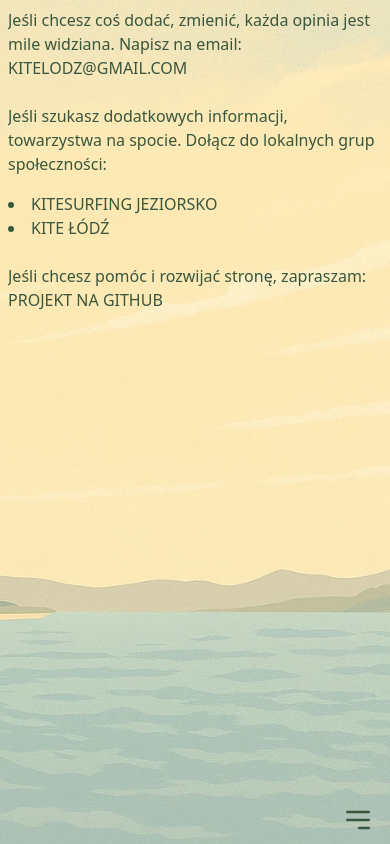
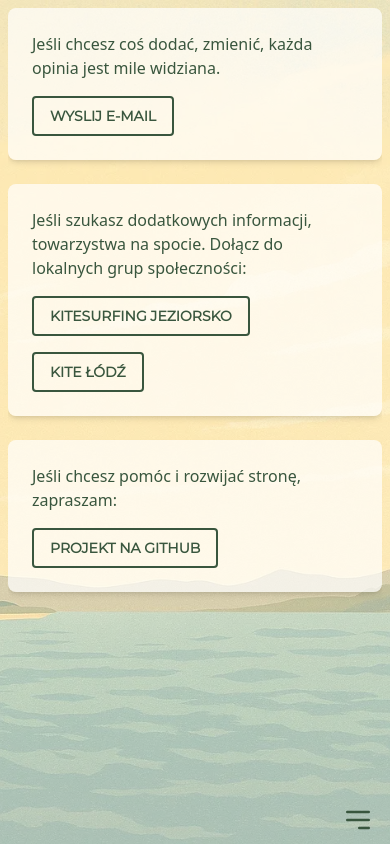
Before and after one commit to kadza/kite-lodz, an Astro site: page /kontakt in a window 390 px wide. Built offline with nearby package versions, Linux system fonts and the light colour scheme; Astro itself is replaced by a stand-in of ours.

Commit message:
feat: update kontakt and pogoda page layouts
- Kontakt: convert to white tiles with outlined buttons, restructure with buttons at bottom, match app transparency, responsive half-width on desktop
- Pogoda: reorganize into three tiles - current weather/forecasts, additional info, and source note

```diff
--- a/src/pages/kontakt.astro
+++ b/src/pages/kontakt.astro
@@ -21,55 +21,57 @@ const mobileSubNav = [];
       desktopSubNav={desktopSubNav}
       mobileSubNav={mobileSubNav}
     >
-      <div class="prose max-w-none">
-        <p class="mb-6">
-          Jeśli chcesz coś dodać, zmienić, każda opinia jest mile widziana.
-          Napisz na email:
+      <div class="space-y-6">
+        <div class="bg-white bg-opacity-70 p-6 rounded-lg shadow-md flex flex-col lg:w-1/2">
+          <p class="flex-grow">
+            Jeśli chcesz coś dodać, zmienić, każda opinia jest mile widziana.
+          </p>
           <a
             href="mailto:kitelodz@gmail.com"
-            class="text-textColor hover:text-hoverColor uppercase transition-colors"
+            class="inline-block font-montserrat uppercase font-semibold bg-transparent border-2 border-textColor text-textColor py-2 px-4 rounded hover:bg-textColor hover:text-white transition-colors text-sm mt-4 self-start whitespace-nowrap"
           >
-            kitelodz@gmail.com
+            wyslij e-mail
           </a>
-        </p>
-        <p class="mb-4">
-          Jeśli szukasz dodatkowych informacji, towarzystwa na spocie. Dołącz do
-          lokalnych grup społeczności:
-        </p>
-        <ul class="list-disc list-inside mb-6">
-          <li>
+        </div>
+
+        <div class="bg-white bg-opacity-70 p-6 rounded-lg shadow-md flex flex-col lg:w-1/2">
+          <p class="flex-grow">
+            Jeśli szukasz dodatkowych informacji, towarzystwa na spocie. Dołącz do
+            lokalnych grup społeczności:
+          </p>
+          <div class="flex flex-wrap gap-4 mt-4 self-start">
             <a
               href="https://www.facebook.com/groups/1571573253349645/"
               target="_blank"
               rel="noopener noreferrer"
-              class="text-textColor hover:text-hoverColor uppercase transition-colors"
+              class="inline-block font-montserrat uppercase font-semibold bg-transparent border-2 border-textColor text-textColor py-2 px-4 rounded hover:bg-textColor hover:text-white transition-colors text-sm whitespace-nowrap"
             >
               Kitesurfing Jeziorsko
             </a>
-          </li>
-          <li>
             <a
               href="https://www.facebook.com/groups/kite.lodz/"
               target="_blank"
               rel="noopener noreferrer"
-              class="text-textColor hover:text-hoverColor uppercase transition-colors"
+              class="inline-block font-montserrat uppercase font-semibold bg-transparent border-2 border-textColor text-textColor py-2 px-4 rounded hover:bg-textColor hover:text-white transition-colors text-sm whitespace-nowrap"
             >
               Kite Łódź
             </a>
-          </li>
-        </ul>
-        <p>
-          Jeśli chcesz pomóc i rozwijać stronę, zapraszam:
+          </div>
+        </div>
+
+        <div class="bg-white bg-opacity-70 p-6 rounded-lg shadow-md flex flex-col lg:w-1/2">
+          <p class="flex-grow">
+            Jeśli chcesz pomóc i rozwijać stronę, zapraszam:
+          </p>
           <a
             href="https://github.com/kadza/kite-lodz"
             target="_blank"
             rel="noopener noreferrer"
-            class="text-textColor hover:text-hoverColor uppercase transition-colors"
+            class="inline-block font-montserrat uppercase font-semibold bg-transparent border-2 border-textColor text-textColor py-2 px-4 rounded hover:bg-textColor hover:text-white transition-colors text-sm mt-4 self-start whitespace-nowrap"
           >
             Projekt na Github
           </a>
-        </p>
-        <p></p>
+        </div>
       </div>
     </Layout>
   </body>
--- a/src/pages/spots/jeziorsko/pogoda.astro
+++ b/src/pages/spots/jeziorsko/pogoda.astro
@@ -20,7 +20,7 @@ const subNav = [
   <body class="h-full">
     <Layout navLinks={navLinks} desktopSubNav={subNav} mobileSubNav={subNav}>
       <div class="space-y-4">
-        <!-- Current Weather Tile -->
+        <!-- Current Weather  -->
         <div class="p-6 bg-white bg-opacity-70 rounded-2xl shadow-lg">
           <h3 class="text-xl mb-4">Aktualna pogoda*</h3>
           <div id="current-weather" class="flex flex-col space-y-2">
@@ -38,20 +38,13 @@ const subNav = [
             </div>
           </div>
         </div>
-
-        <!-- Forecast Tile -->
-        <div class="p-6 bg-white bg-opacity-70 rounded-2xl shadow-lg">
-          <h3 class="text-xl mb-4">Prognozy</h3>
+        <!-- Weather forecast  -->
+        <div>
           <img id="meteo-forecast" src="" class="border-0 mb-4 w-full" />
           <iframe
-            class="w-full h-[200px]"
+            class="w-full h-[200px] mb-4"
             src="https://embed.windy.com/embed.html?type=forecast&location=coordinates&detail=true&detailLat=51.792518561875625&detailLon=18.66756670243234&metricTemp=°C&metricRain=mm&metricWind=kt"
             frameborder="0"></iframe>
-        </div>
-
-        <!-- Additional Weather Widget Tile -->
-        <div class="p-6 bg-white bg-opacity-70 rounded-2xl shadow-lg">
-          <h3 class="text-xl mb-4">Dodatkowe informacje</h3>
           <div id="wg_fwdg_3644_100_1752307649736"></div>
           <div data-weather-widget></div>
         </div>
```
Also changed, not shown: src/pages/spots/jeziorsko/ostrow.astro (+14 -12 lines).
